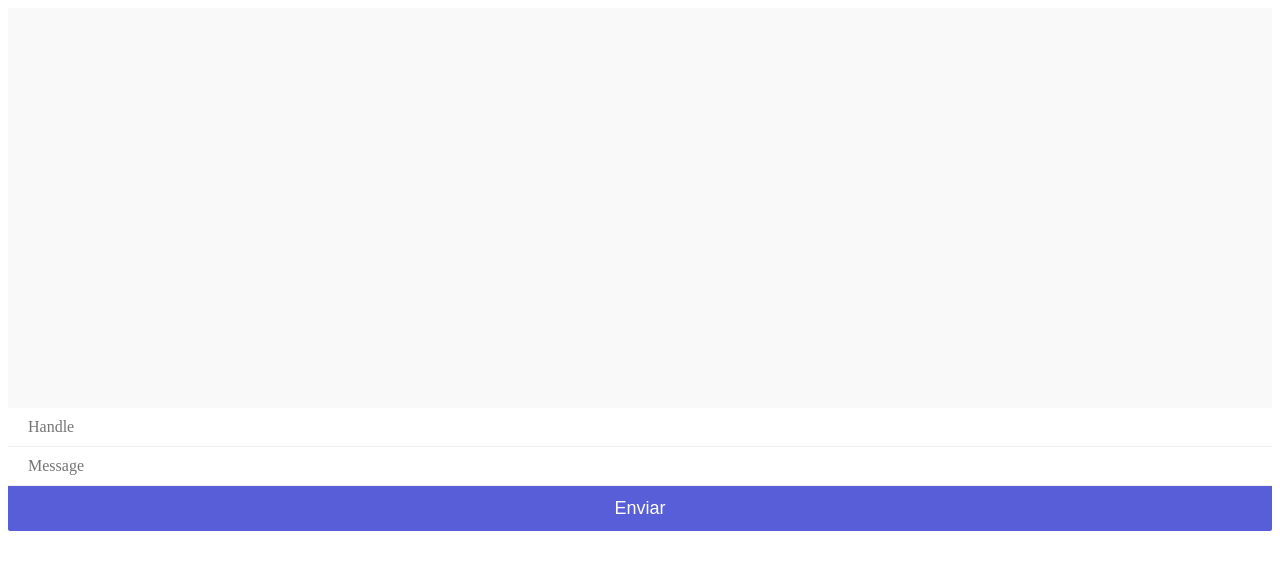
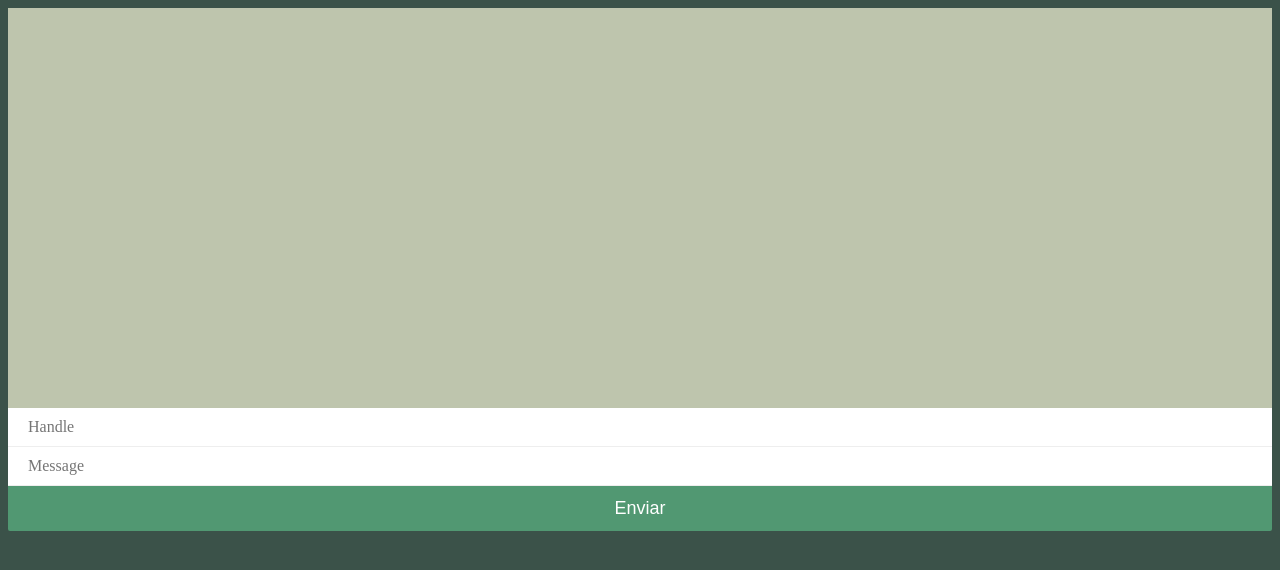
Before and after one commit to aleksnavarro/SocketsIO-PpI_S09, a PHP site: page /public/index.html in a window 1280 px wide. Shown: the top 570 px of the page. Run offline with PHP 8.4, Linux system fonts and the light colour scheme; some libraries are stand-ins or nearby versions.

Commit message:
cambios en el css

```diff
--- a/public/styles.css
+++ b/public/styles.css
@@ -1,5 +1,6 @@
 body{
     font-family: 'Nunito';
+    background-color: #3b5249
 }
 
 h2{
@@ -19,7 +20,7 @@ h2{
 #chat-window{
     height: 400px;
     overflow: auto;
-    background: #f9f9f9;
+    background: #bec5ad;
 }
 
 #output p{
@@ -36,7 +37,7 @@ h2{
 }
 
 #output strong{
-    color: #575ed8;
+    color: #34252f;
 }
 
 label{
@@ -48,7 +49,7 @@ label{
 input{
     padding: 10px 20px;
     box-sizing: border-box;
-    background: #eee;
+    background: #519872;
     border: 0;
     display: block;
     width: 100%;
@@ -59,7 +60,7 @@ input{
 }
 
 button{
-    background: #575ed8;
+    background: #519872;
     color: #fff;
     font-size: 18px;
     border: 0;
```
